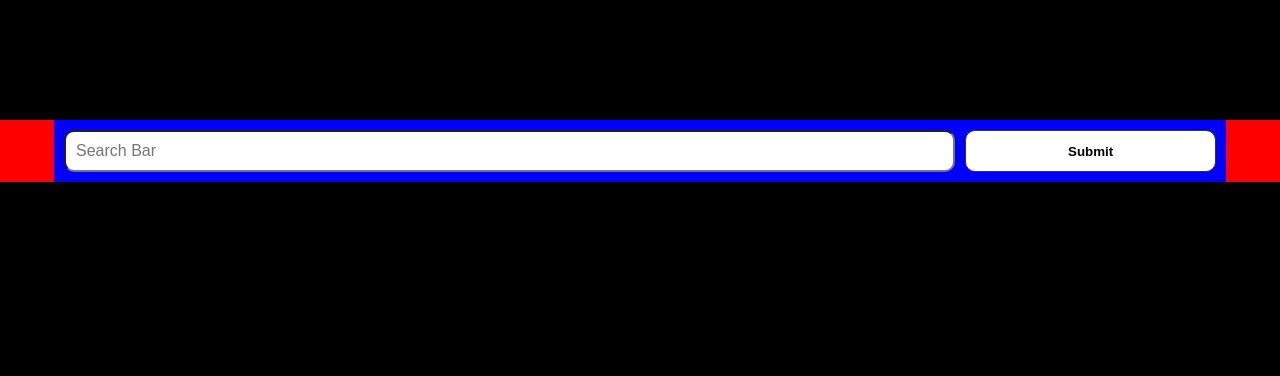
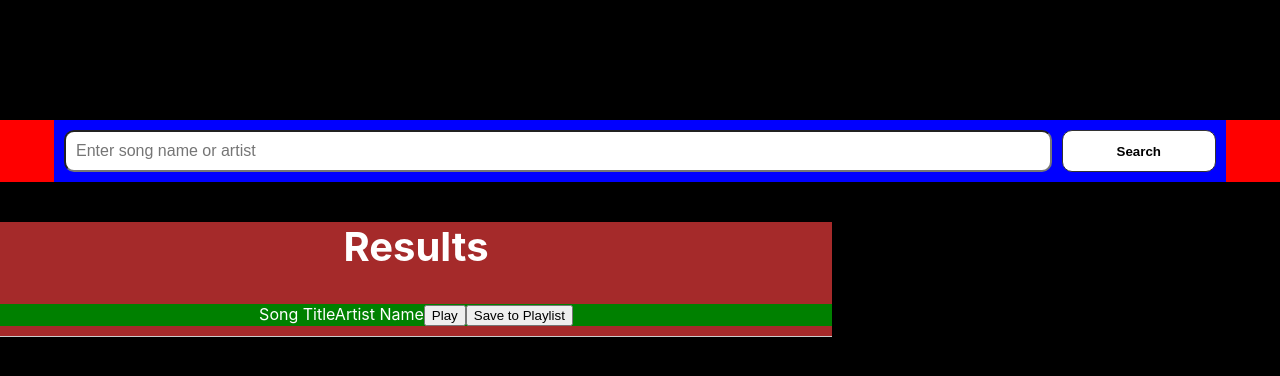
Before and after one commit to fivefootwan/playlistapp_practice, a React (Create React App) app: page / in a window 1280 px wide. Shown: the top 376 px of the page. Built offline with nearby package versions, Linux system fonts and the light colour scheme.

Commit message:
Add SearchResult js and css files-working pending

```diff
--- a/src/App.css
+++ b/src/App.css
@@ -23,6 +23,10 @@
   color: white;
 }
 
+/* .App-body {
+
+} */
+
 .App-link {
   color: #61dafb;
 }
--- a/src/App.js
+++ b/src/App.js
@@ -1,6 +1,7 @@
 import logo from './logo.svg';
 import './App.css';
 import SearchBar from './components/SearchBar.js';
+import SearchResult from './components/SearchResult.js'
 
 function App() {
 
@@ -14,8 +15,12 @@ function App() {
     <div className="App">
       <header>
         <SearchBar onSearch={handleSearch} />
+      </header>
+      <div className="App-Body">
+      <SearchResult />
 
-      </header>
+
+      </div>
     </div>
   );
 }
--- a/src/components/SearchBar.js
+++ b/src/components/SearchBar.js
@@ -22,13 +22,13 @@ function SearchBar({onSearch}) {
             onSubmit={handleSearchInput}
             className={styles.form}>
                 <input
-                placeholder='Search Bar'
+                placeholder='Enter song name or artist'
                 // dont do this -> style={{ width:'350px' }} <- it will override .css
                 onChange={logInput} //1. onChange triggers logInput every time the user types, which updates the userInput state.
                 value={userInput}
                 className={styles.input}
                 ></input>
-                <button type='submit' className={styles.button} >Submit</button>
+                <button type='submit' className={styles.button} >Search</button>
             </form>
 
         </div>);
--- a/src/components/SearchBar.module.css
+++ b/src/components/SearchBar.module.css
@@ -1,6 +1,3 @@
-.container, .form {
-    /* background-color: transparent; */
-}
 
 .container {
     display: flex;
@@ -26,7 +23,7 @@
   }
 
   .button {
-    flex: 1;
+    flex: 0.5;
     padding: 10px 16px;
     font-weight: bold;
     background-color: white;
--- /dev/null
+++ b/src/components/SearchResult.js
@@ -0,0 +1,32 @@
+import React, {useState} from 'react';
+import ReactDOM from 'react-dom/client';
+import styles from './SearchResult.module.css'
+
+function SearchResult() {
+
+    return (
+        <div className={styles.Result}>
+            <h2 className={styles.ResultTitle}>Results</h2>
+            <div className={styles.Tracklist}>
+                <span className={styles.SongTitle}>Song Title</span>
+                <span className={styles.ArtistName}>Artist Name</span>
+
+                <button
+                className={styles.PlayButton}
+                type="button">
+                Play
+                </button>
+
+                <button
+                className={styles.AddToPlaylistButton}
+                type="button">
+                Save to Playlist
+                </button>
+
+            </div>
+            <hr className={styles.Line}/>
+        </div>
+    )
+};
+
+export default SearchResult;
--- /dev/null
+++ b/src/components/SearchResult.module.css
@@ -0,0 +1,27 @@
+.Result {
+    margin-top: 5vh;
+    background-color: brown;
+    width: 65vw;
+    margin-left: 0;
+    margin-right: auto;
+  }
+
+.Tracklist{
+    background-color: green;
+}
+
+.ResultTitle {
+  font-size: 40px;
+  color: white;
+}
+
+.SongTitle, .ArtistName{
+    color: white;
+}
+
+.Line {
+border: none;
+height: 0.5px;
+background-color: #ccc; /* light grey line */
+margin: 10px 0;
+}
```
Also changed, not shown: src/index.css (line endings or trailing spaces).
